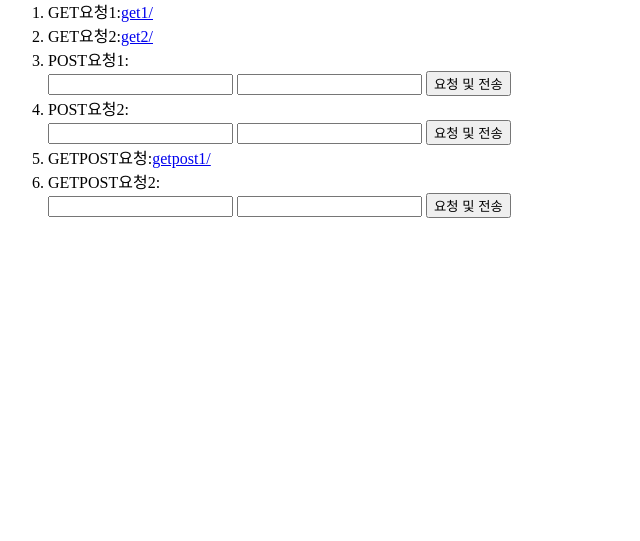
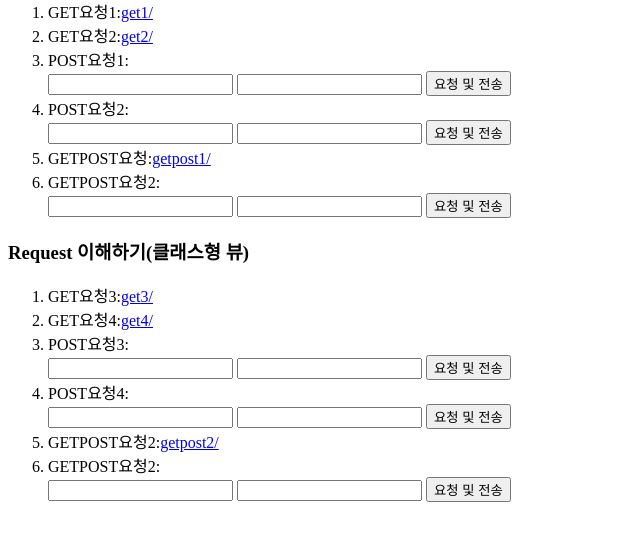
Before and after one commit to Sangjaepar/project001, a Django app: page /ex_view/ in a window 1280 px wide. Shown: the part 188-729 px from the top of the page, without its empty margins (0-640 px from the left). Run offline with Django 5.2, Linux system fonts and the light colour scheme.

Commit message:
Second commit --[django] 04 완료--

```diff
--- a/ex_view/templates/ex_view/index.html
+++ b/ex_view/templates/ex_view/index.html
@@ -42,6 +42,37 @@
 
         </ol>
     </div>
+    <div id="content2">
+        <h3>Request 이해하기(클래스형 뷰)</h3>
+        <ol>
+            <li>GET요청3:<a href="get3/?n1=10&n2=20&n3=hello">get3/</a></li>
+            <li>GET요청4:<a href="get4/10/20/hello">get4/</a></li>
+            <li>POST요청3:
+                <form action="post3/", method="post">
+                    {% csrf_token %}
+                    <input type="text" name="n1">
+                    <input type="text" name="n2">
+                    <input type="submit" value="요청 및 전송">
+                </form>
+            </li>
+            <li>POST요청4:
+                <form action="post4/hello/123/", method="post">
+                    {% csrf_token %}
+                    <input type="text" name="n1">
+                    <input type="text" name="n2">
+                    <input type="submit" value="요청 및 전송">
+                </form>
+            </li>
+            <li>GETPOST요청2:<a href="getpost2/">getpost2/</a></li>
+            <li>GETPOST요청2:
+                <form action="getpost2/", method="post">
+                    {% csrf_token %}
+                    <input type="text" name="user">
+                    <input type="text" name="pwd">
+                    <input type="submit" value="요청 및 전송">
+                </form>
+            </li>
+        </ol>
 
 </body>
 </html>
--- a/ex_view/urls.py
+++ b/ex_view/urls.py
@@ -3,10 +3,18 @@ from django.urls import path
 from . import views
 
 urlpatterns = [
+    # 함수형 뷰
     path('', views.index),
     path('get1/', views.get1),
     path('get2/<int:n1>/<int:n2>/<str:n3>/', views.get2),
     path('post1/', views.post1),
     path('post2/<str:msg>/<int:n>/', views.post2),
     path('getpost1/', views.getpost1),
+
+    # 클래스형 뷰
+    path('get3/', views.ExamGet3.as_view()),
+    path('get4/<int:n1>/<int:n2>/<str:n3>/', views.ExamGet4.as_view()),
+    path('post3/', views.ExamPost3.as_view()),
+    path('post4/<str:msg>/<int:n>/', views.ExamPost4.as_view()),
+    path('getpost2/', views.ExamGetPost.as_view())
 ]
--- a/ex_view/views.py
+++ b/ex_view/views.py
@@ -1,4 +1,4 @@
-from django.http import HttpResponse
+from django.http import HttpResponse, HttpResponseRedirect
 from django.shortcuts import render
 
 from django.utils import timezone
@@ -8,7 +8,6 @@ from django.utils import timezone
 def index(request):
     now = timezone.now()
     print('현재시간:', now)
-
     return render(request, 'ex_view/index.html', {'now': now})
 
 def get1(request):
@@ -17,7 +16,6 @@ def get1(request):
     for key in keys:
         value = request.GET[key]
         print(f'{key}:{value}')
-
     return HttpResponse('get1')
 
 def get2(request, n1, n2, n3):
@@ -55,3 +53,62 @@ def getpost1(request):
     elif request.method == 'POST':
         print("POST요청에 대한 처리")
     return HttpResponse('getpost1')
+
+# 클래스형 뷰
+from django.views.generic import View
+
+class ExamGet3(View):
+    def get(self, request):
+        print('get3/ 요청이 들어왔다')
+        keys = request.GET.keys()
+        print(int(request.GET['n1']) + int(request.GET['n2']))
+        for key in keys:
+            value = request.GET[key]
+            print(f'{key}:{value}')
+        return HttpResponse('get3')
+
+class ExamGet4(View):
+    def get(slef, request, n1, n2, n3):
+        print('n1:', n1)
+        print('n2:', n2)
+        print('n3:', n3)
+        return HttpResponse('get4')
+
+class ExamPost3(View):
+    def post(self, request):
+        print('post3/ 요청이 들어왔다')
+        keys = request.POST.keys()
+        print(int(request.POST['n1']) + int(request.POST['n2']))
+        for key in keys:
+            value = request.POST[key]
+            print(f'{key}:{value}')
+        return HttpResponse('post3')
+
+class ExamPost4(View):
+    def post(slef, request, msg, n):
+        print('post4/요청이 들어옴')
+        print('msg: ', msg)
+        print('n: ', n)
+        keys = request.POST.keys()
+        print(int(request.POST['n1']) + int(request.POST['n2']))
+        for key in keys:
+            value = request.POST[key]
+            print(f'{key}:{value}')
+        return HttpResponse('post4')
+
+
+class ExamGetPost(View):
+    def get(self, request):
+        print('GET요청 동작')
+        return HttpResponse('getpost2/(GET)')
+
+    def post(self, request):
+        print('POST요청 동작')
+        user = request.POST['user']
+        pwd = request.POST['pwd']
+        if user == pwd:
+            print('로그인 성공')
+            return HttpResponse('getpost2/(POST)')
+        else:
+            print('로그인 실패(다시 폼 전송)')
+            return HttpResponseRedirect('/ex_view/')
```
